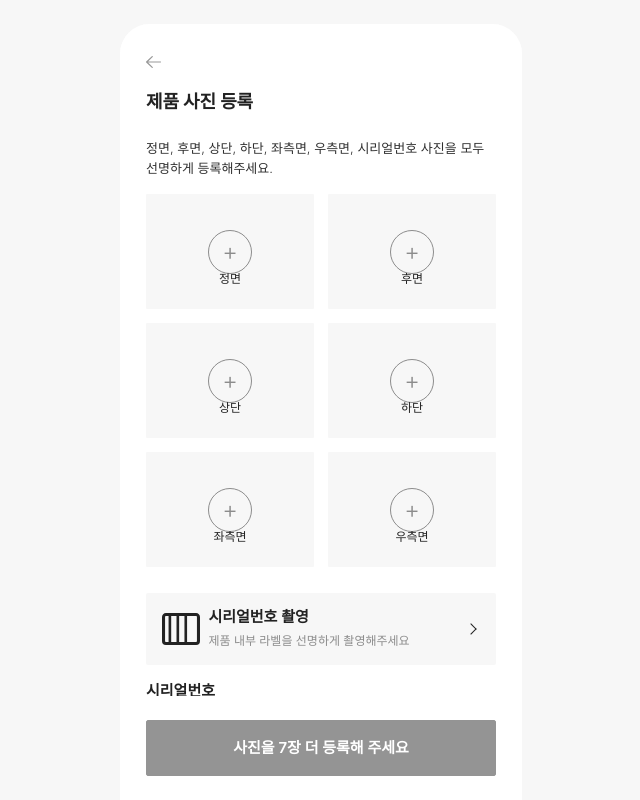
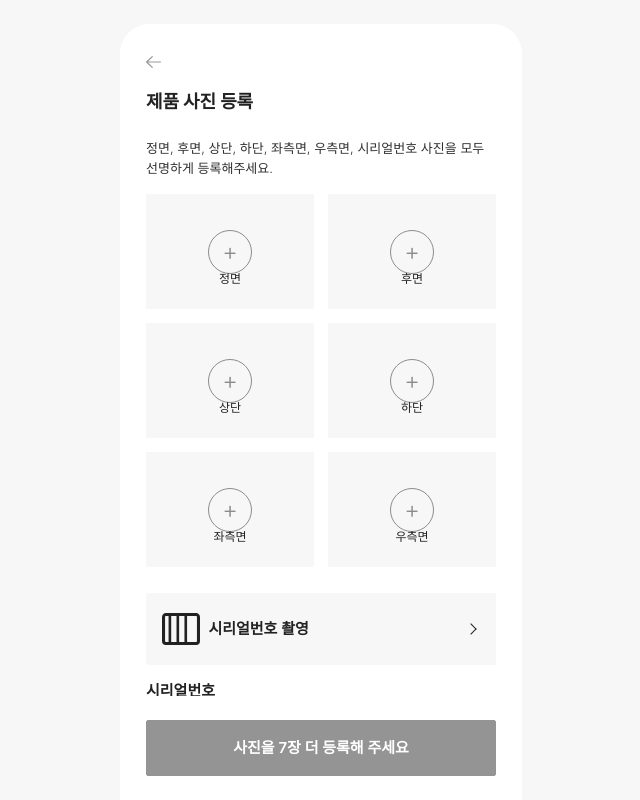
Before and after one commit to MCM-RE-BORN/mcm-reborn-hackathon, a Next.js app in the folder mcm-reborn/: page /products/new in a window 1280 px wide. Shown: the top 800 px of the page, without its empty margins (319-959 px from the left). Built offline with nearby package versions, Linux system fonts and the light colour scheme; a web font is replaced by a local one.

Commit message:
style: finish heading body spacing pass

```diff
--- a/mcm-reborn/components/screens/analysis-design/analysis-design.module.css
+++ b/mcm-reborn/components/screens/analysis-design/analysis-design.module.css
@@ -124,6 +124,10 @@
   font-size: var(--font-size-body);
   font-weight: var(--font-weight-semibold);
   line-height: var(--line-height-tight);
+}
+
+.sourceSummaryCopy h2 + p {
+  margin-top: var(--space-12);
 }
 
 .contractNotice,
--- a/mcm-reborn/components/screens/entry-capture/SerialNumberCapture.tsx
+++ b/mcm-reborn/components/screens/entry-capture/SerialNumberCapture.tsx
@@ -71,11 +71,6 @@ export function SerialNumberCapture({
         />
         <span className={styles.captureButtonCopy}>
           <strong>시리얼번호 촬영</strong>
-          <span>
-            {isCaptured
-              ? "촬영 완료 · 다시 촬영할 수 있어요"
-              : "제품 내부 라벨을 선명하게 촬영해주세요"}
-          </span>
         </span>
         <span aria-hidden="true" className={styles.captureButtonChevron} />
       </ButtonLink>
--- a/mcm-reborn/components/screens/entry-capture/serial-number-capture.module.css
+++ b/mcm-reborn/components/screens/entry-capture/serial-number-capture.module.css
@@ -39,19 +39,11 @@
   display: grid;
   min-width: var(--space-0);
   flex: 1;
-  gap: var(--space-2);
 }
 
 .captureButtonCopy strong {
   font-size: var(--font-size-control);
   font-weight: var(--font-weight-semibold);
-  line-height: var(--line-height-tight);
-}
-
-.captureButtonCopy span {
-  color: var(--color-muted);
-  font-size: var(--font-size-label);
-  font-weight: var(--font-weight-regular);
   line-height: var(--line-height-tight);
 }
 
--- a/mcm-reborn/components/screens/operations/operations.module.css
+++ b/mcm-reborn/components/screens/operations/operations.module.css
@@ -457,6 +457,10 @@
   grid-column: 2;
 }
 
+.detailHeading h1 + p {
+  margin-top: var(--space-10);
+}
+
 .ownerBadge {
   display: grid;
   min-width: 8rem;
--- a/mcm-reborn/components/screens/order-certificate/order-certificate.module.css
+++ b/mcm-reborn/components/screens/order-certificate/order-certificate.module.css
@@ -254,6 +254,10 @@
   font-size: var(--font-size-body);
   font-weight: var(--font-weight-regular);
   line-height: var(--line-height-tight);
+}
+
+.orderProductCopy h2 + p {
+  margin-top: var(--space-12);
 }
 
 .orderProductRow > strong {
```
